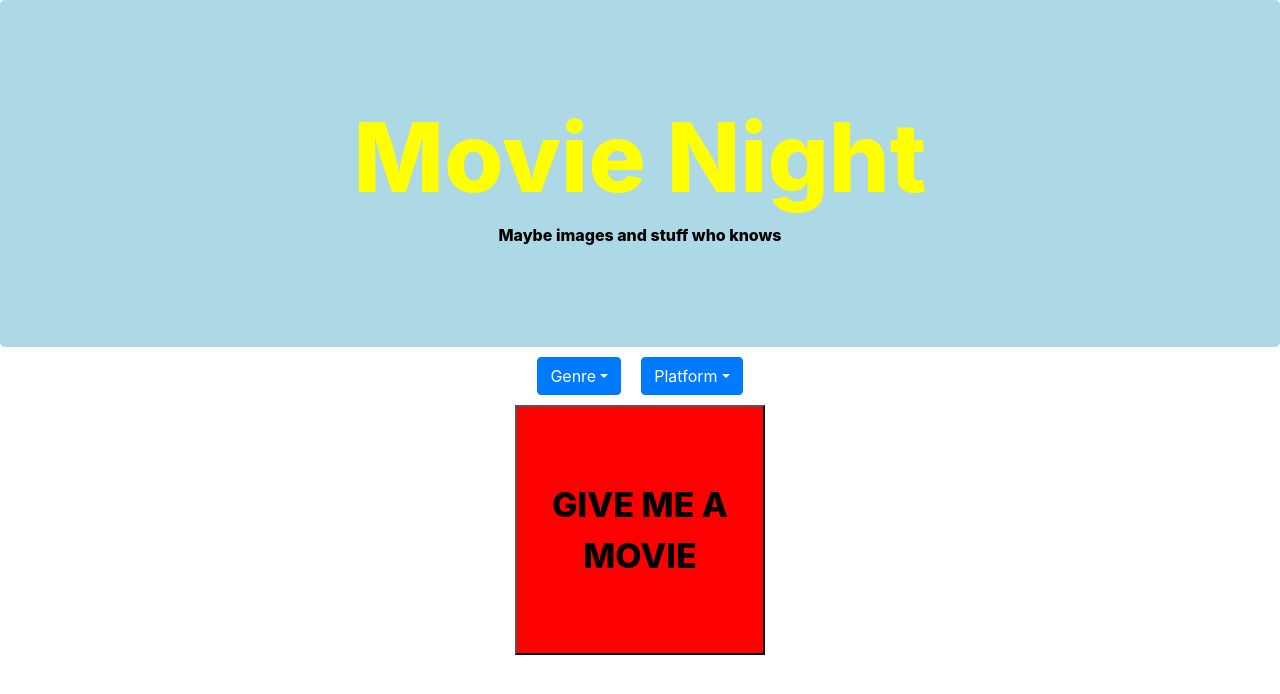
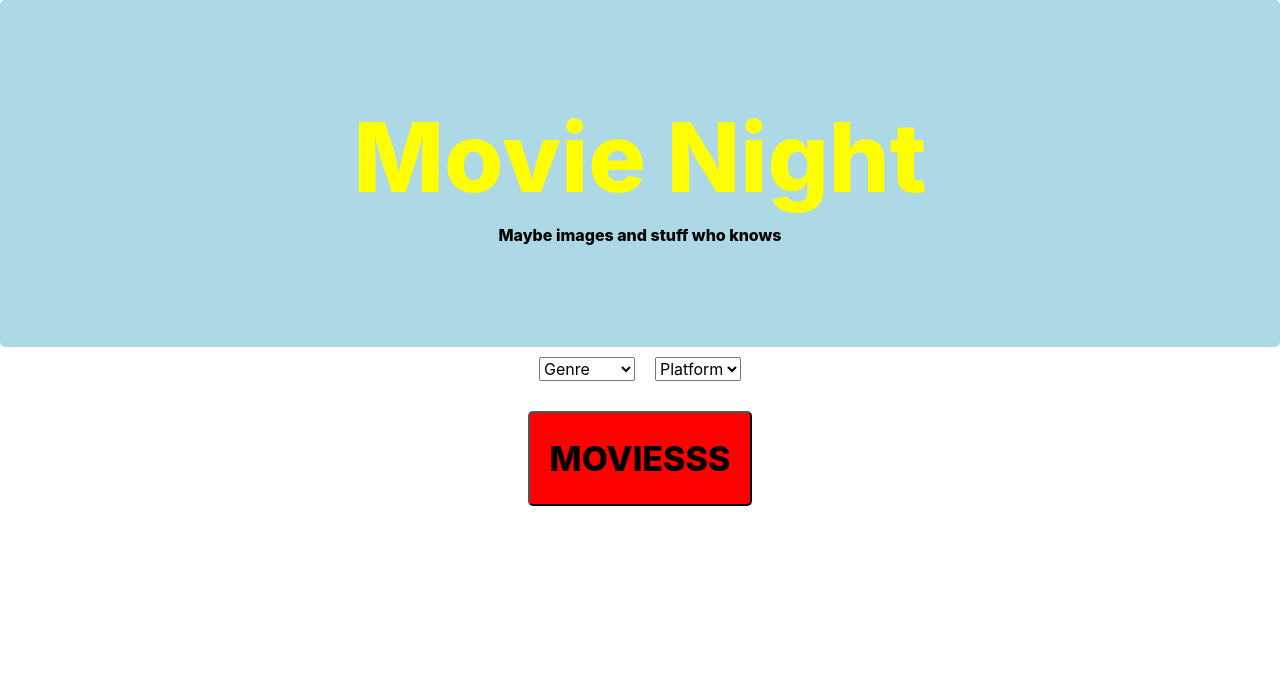
Before and after one commit to ThaGrza/Movie_picker2.0, a React (Create React App) app: page / in a window 1280 px wide. Shown: the top 694 px of the page. Built offline with nearby package versions, Linux system fonts and the light colour scheme.

Commit message:
deleted bootstrap, working buttons

```diff
--- a/src/Moviejeeves.css
+++ b/src/Moviejeeves.css
@@ -19,12 +19,12 @@
 }
 
 .find_movieButton{
-  width: 250px;
-  height: 250px;
-  /* border-radius: 50%; */
+  border-radius: 5px;
   background-color: red;
   text-align: center;
   font-size: 34px;
   color: black;
   font-weight: 800;
+  padding: 20px;
+  margin-top: 20px;
 }
--- a/src/Moviejeeves.js
+++ b/src/Moviejeeves.js
@@ -1,7 +1,5 @@
 import React from 'react'
 import './Moviejeeves.css';
-import DropdownButton from 'react-bootstrap/DropdownButton';
-import Dropdown from 'react-bootstrap/Dropdown';
 
 
 class Moviejeeves extends React.Component{
@@ -10,8 +8,10 @@ class Moviejeeves extends React.Component{
     this.state = {
       platform: '',
       genre: '',
-      search: ''
     };
+    this.genreChange = this.genreChange.bind(this);
+    this.platformChange = this.platformChange.bind(this);
+    this.searchChange = this.searchChange.bind(this);
   }
 
   genreChange(event){
@@ -23,36 +23,45 @@ class Moviejeeves extends React.Component{
   };
 
   searchChange(event){
-    this.setState({search: event.target.value})
+    // Combine Platform and Genre into url query.
+
+    // Ajax call to movie database
+
+    // render 1 movie (second press render another, remove the original)
     console.log(this.state)
-    console.log(" IS THIS BUTTON WORKING");
+    console.log(" WHY IS STATE NOT WORKING ERMAHGSDFDFS");
   }
+
 
 
   render(){
     return(
-    <div className='movie_container'>
-      <div className="buttons_container">
-        <DropdownButton id="dropdown-basic-button" onChange={this.genreChange.bind(this)} className='genre_button' title="Genre">
-          <Dropdown.Item>Action</Dropdown.Item>
-          <Dropdown.Item>Comedy</Dropdown.Item>
-          <Dropdown.Item href="/">Drama</Dropdown.Item>
-          <Dropdown.Item href="/">Horror</Dropdown.Item>
-          <Dropdown.Item href="/">Thriller</Dropdown.Item>
-          <Dropdown.Item href="/">Animated</Dropdown.Item>
-          <Dropdown.Item href="/">Romantic Comedy</Dropdown.Item>
-        </DropdownButton>
-        <DropdownButton id="dropdown-basic-button" onChange={this.platformChange.bind(this)} className='genre_button' title="Platform">
-          <Dropdown.Item id="Netflix" href="/">Netflix</Dropdown.Item>
-          <Dropdown.Item href="/">Hulu</Dropdown.Item>
-          <Dropdown.Item href="/">Disney+</Dropdown.Item>
-          <Dropdown.Item href="/">HBO</Dropdown.Item>
-        </DropdownButton>
+      <div className='movie_container'>
+        <div className='buttons_container'>
+          <select className='genre_button' onChange={this.genreChange}>
+            <option selected value=''>Genre</option>
+            <option value='action'>Action</option>
+            <option value='horror'>Horror</option>
+            <option value='comedy'>Comedy</option>
+            <option value='animated'>Animated</option>
+            <option value='thriller'>Thriller</option>
+            <option value='rom com'>Rom Com</option>
+            <option value='drama'>Drama</option>
+
+          </select>
+          <select className='genre_button' onChange={this.platformChange}>
+            <option selected value=''>Platform</option>
+            <option value='netflix'>Netflix</option>
+            <option value='hulu'>Hulu</option>
+            <option value='disney'>Disney+</option>
+            <option value='hbo'>HBO</option>
+          </select>
+        </div>
+        <div className='button_container'>
+        <button className='find_movieButton' onClick={this.searchChange}>MOVIESSS</button>
+        </div>
       </div>
-      <div className="button_container">
-        <button className='find_movieButton' onClick={this.searchChange.bind(this)} >GIVE ME A MOVIE</button>
-      </div>
-    </div>
+
     )
   }
 }
```
